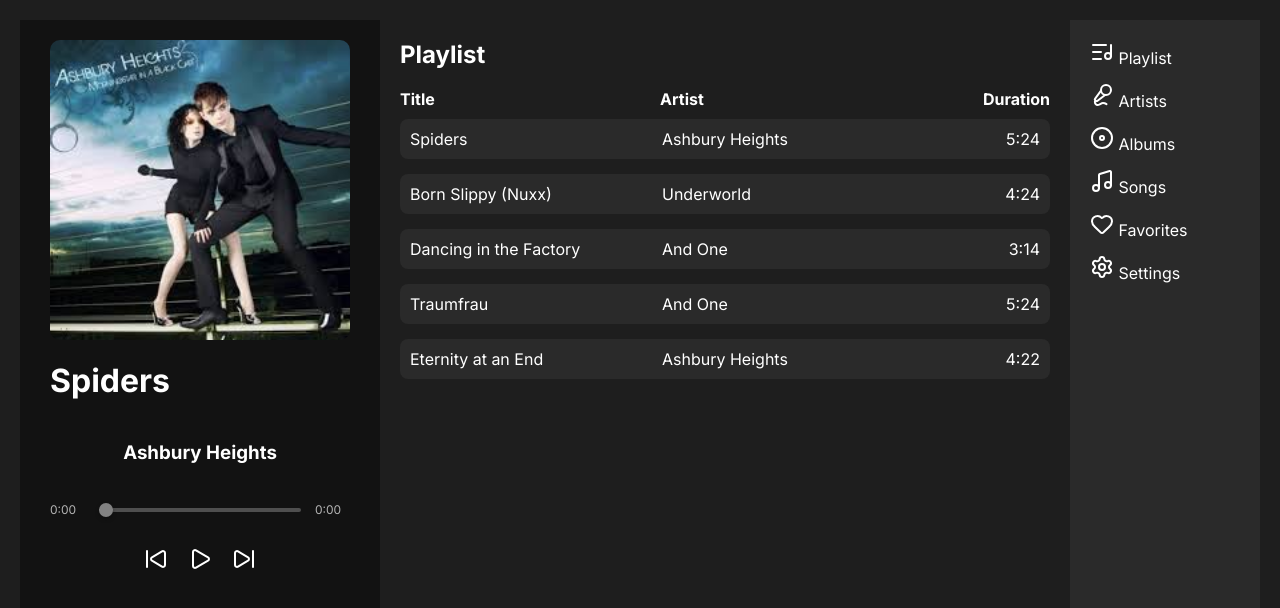
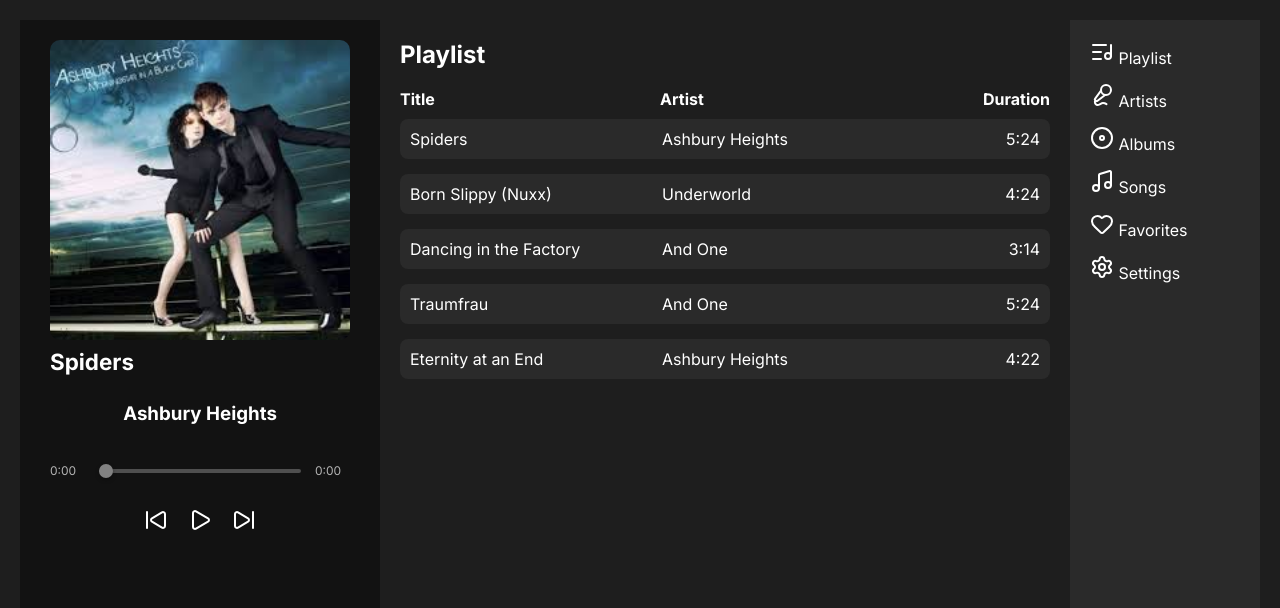
Before and after one commit to DosterToster/web-player, a React (Vite) app: page / in a window 1280 px wide. Shown: the top 608 px of the page. Built offline with nearby package versions, Linux system fonts and the light colour scheme.

Commit message:
add animejs animations
- fade + scale animation on cover change
- pulsing play/pause button while playing
- auto-scrolling song title if text overflows
- fix title mask to only fade on the right edge

```diff
--- a/src/components/Player/index.jsx
+++ b/src/components/Player/index.jsx
@@ -15,6 +15,79 @@ export default function Player({
   const [currentTime, setCurrentTime] = useState(0);
   const [duration, setDuration] = useState(0);
   const audioRef = useRef(null);
+  const coverRef = useRef(null);
+  const titleRef = useRef(null);
+  const titleInnerRef = useRef(null);
+  const playBtnRef = useRef(null);
+  const pulseAnim = useRef(null);
+  const scrollAnim = useRef(null);
+  const scopeRef = useRef(null);
+
+  // Анімація обкладинки при зміні треку
+  useEffect(() => {
+    if (!coverRef.current) return;
+
+    animate(coverRef.current, {
+      opacity: [0, 1],
+      scale: [0.92, 1],
+      duration: 400,
+      easing: 'easeOutCubic',
+    });
+  }, [cover]);
+
+  // Пульсація кнопки play/pause
+  useEffect(() => {
+    if (!playBtnRef.current) return;
+
+    if (pulseAnim.current) {
+      pulseAnim.current.pause();
+      pulseAnim.current = null;
+      // скидаємо transform
+      animate(playBtnRef.current, { scale: 1, duration: 150 });
+    }
+
+    if (isPlaying) {
+      pulseAnim.current = animate(playBtnRef.current, {
+        scale: [1, 1.15, 1],
+        duration: 900,
+        easing: 'easeInOutSine',
+        loop: true,
+      });
+    }
+  }, [isPlaying]);
+
+  // Скролінг назви якщо вона не вміщується
+  useEffect(() => {
+    if (!titleRef.current || !titleInnerRef.current) return;
+
+    if (scrollAnim.current) {
+      scrollAnim.current.pause();
+      scrollAnim.current = null;
+    }
+
+    // скидаємо позицію
+    titleInnerRef.current.style.transform = 'translateX(0px)';
+
+    const containerWidth = titleRef.current.offsetWidth;
+    const textWidth = titleInnerRef.current.scrollWidth;
+    const overflow = textWidth - containerWidth;
+
+    if (overflow > 0) {
+      // затримка перед стартом скролу
+      const timeout = setTimeout(() => {
+        scrollAnim.current = animate(titleInnerRef.current, {
+          translateX: [0, -overflow - 20],
+          duration: overflow * 35,
+          easing: 'linear',
+          loop: true,
+          loopDelay: 1200,
+          delay: 800,
+        });
+      }, 1000);
+
+      return () => clearTimeout(timeout);
+    }
+  }, [songName]);
 
   const togglePlayPause = () => {
     if (isPlaying) {
@@ -26,11 +99,13 @@ export default function Player({
 
   return (
     <div className={style.player}>
-      <div className={style.player_img}>
+      <div className={style.player_img} ref={coverRef}>
         <img src={cover} alt='Album cover' />
       </div>
-      <div className={style.title}>
-        <h1 className={style.title_h1}>{songName}</h1>
+      <div className={style.title} ref={titleRef}>
+        <h1 className={style.title_h1} ref={titleInnerRef}>
+          {songName}
+        </h1>
       </div>
       <h3>{artistName}</h3>
       <audio
@@ -68,7 +143,7 @@ export default function Player({
         <button onClick={onPrev}>
           <SkipBack />
         </button>
-        <button onClick={togglePlayPause}>
+        <button ref={playBtnRef} onClick={togglePlayPause}>
           {isPlaying ? <Pause /> : <Play />}
         </button>
         <button onClick={onNext}>
--- a/src/components/Player/style.module.css
+++ b/src/components/Player/style.module.css
@@ -22,14 +22,27 @@
   object-fit: cover;
 }
 
+/* ── Скролінг назви ── */
 .title {
   overflow: hidden;
   width: 300px;
+  /* маска тільки з правого краю — щоб текст зліва не обрізався */
+  mask-image: linear-gradient(to right, black 0%, black 85%, transparent 100%);
+  -webkit-mask-image: linear-gradient(
+    to right,
+    black 0%,
+    black 85%,
+    transparent 100%
+  );
 }
 
-.title h1 {
-  text-wrap: nowrap;
-  /* transform: translate(-20%, 0px); */
+.title_h1 {
+  white-space: nowrap;
+  display: inline-block;
+  margin: 0;
+  padding: 8px 0;
+  font-size: 1.4rem;
+  will-change: transform;
 }
 
 .progress_bar {
```
